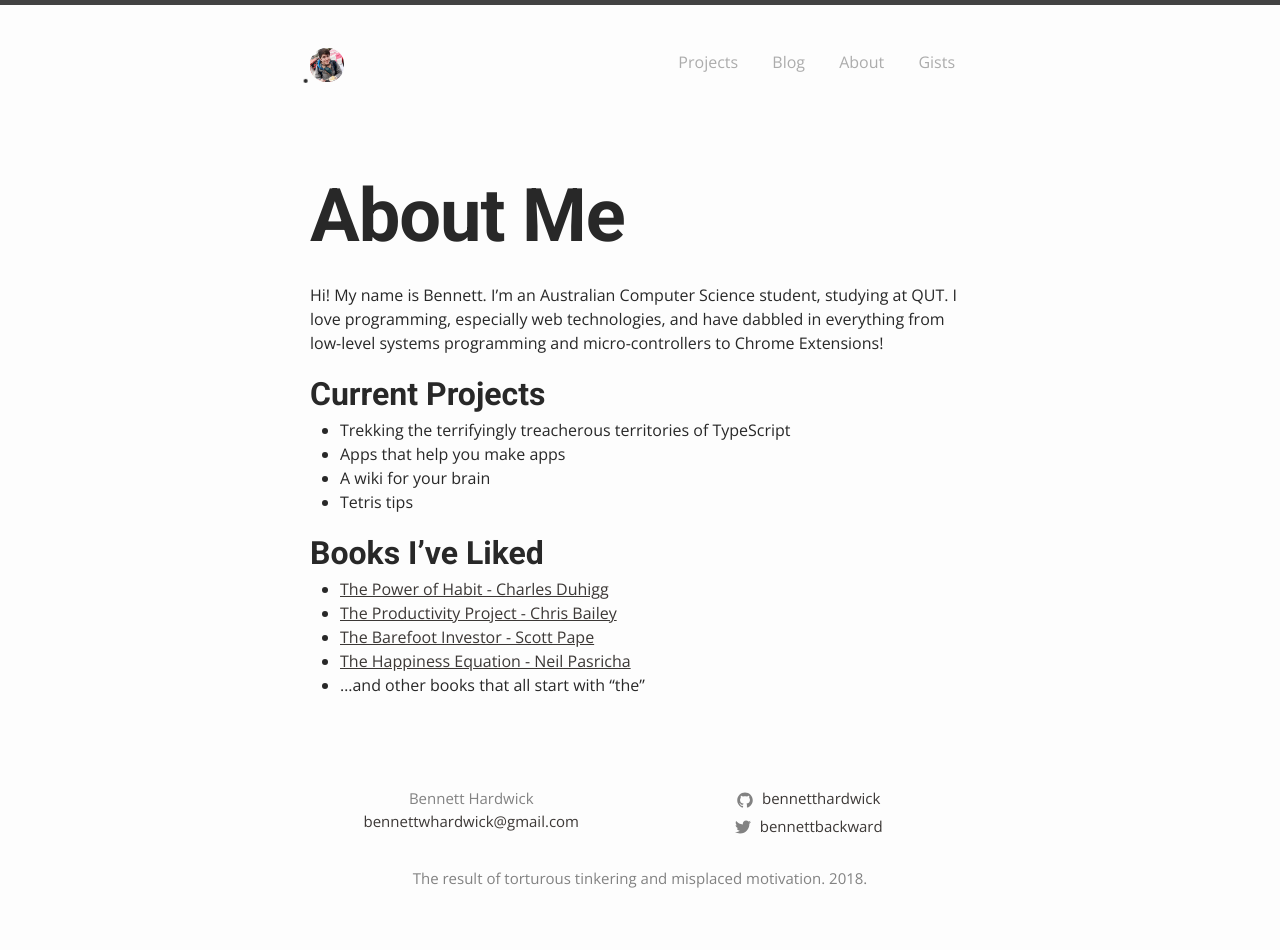
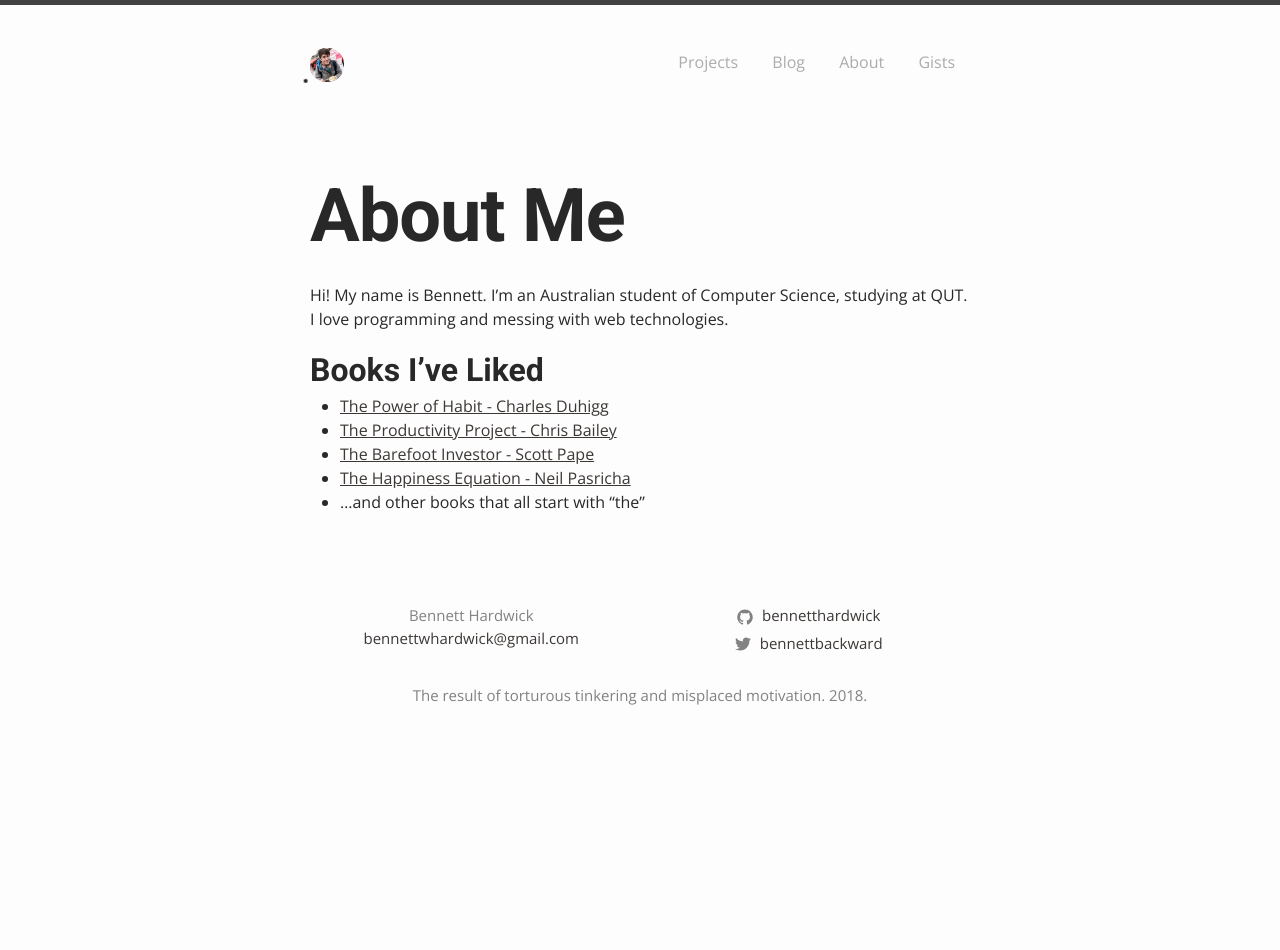
Before and after one commit to pbamotra/website, a Jekyll site: the page built from about.md, in a window 1280 px wide. Built offline with Jekyll 4.4.1, drawn with Linux system fonts in a browser that asks for light colours; after the commit the page ends 900 px from its top, so only the background shows below that.

Commit message:
Revert "Updated about"
This reverts commit a16e40b45b97ac24d92025da00041ea7299f6775.

```diff
--- a/about.md
+++ b/about.md
@@ -4,13 +4,8 @@ title: About Me
 permalink: /about/
 ---
 
-Hi! My name is Bennett. I'm an Australian Computer Science student, studying at QUT. I love programming, especially web technologies, and have dabbled in everything from low-level systems programming and micro-controllers to Chrome Extensions!
-
-## Current Projects
-- Trekking the terrifyingly treacherous territories of TypeScript
-- Apps that help you make apps
-- A wiki for your brain
-- Tetris tips
+Hi! My name is Bennett. I'm an Australian student of Computer Science, studying at QUT. I love programming and messing with
+web technologies.
 
 ## Books I've Liked
 - [The Power of Habit - Charles Duhigg](http://charlesduhigg.com/the-power-of-habit/)
```
